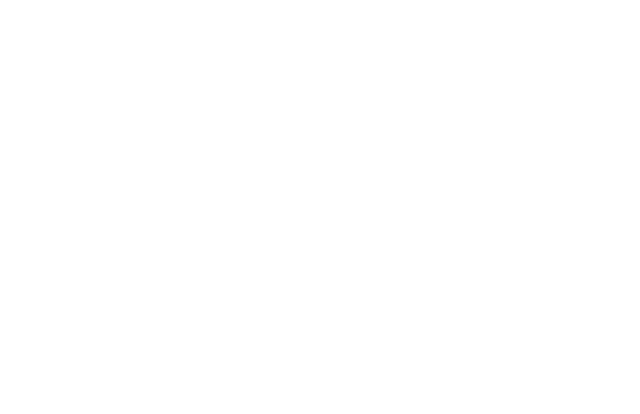
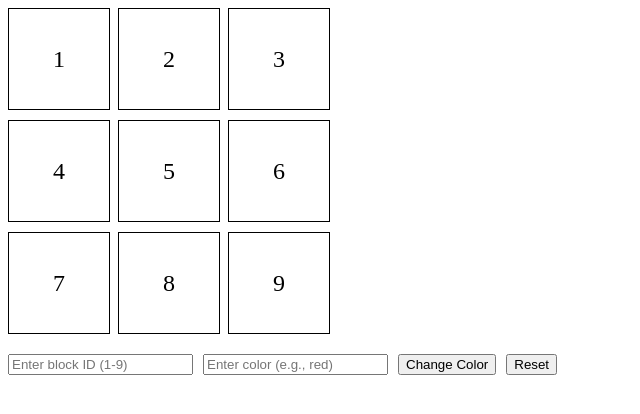
Before and after one commit to acciojob/Replit-Asian-Paints-jahnavi-gaur, a website: page main.html in a window 1280 px wide. Shown: the whole page, without its empty margins (0-640 px from the left). Drawn offline with Linux system fonts and the light colour scheme.

Commit message:
created a submission

```diff
--- a/main.html
+++ b/main.html
@@ -1,16 +1,32 @@
 <!DOCTYPE html>
+<html>
+<head>
+  <link rel="stylesheet" href="styles.css">
+</head>
+<body>
 
-<html>
+  <div id="grid-container">
+    <!-- Grid items with id from 1 to 9 -->
+    <div class="grid-item" id="1">1</div>
+    <div class="grid-item" id="2">2</div>
+    <div class="grid-item" id="3">3</div>
+    <div class="grid-item" id="4">4</div>
+    <div class="grid-item" id="5">5</div>
+    <div class="grid-item" id="6">6</div>
+    <div class="grid-item" id="7">7</div>
+    <div class="grid-item" id="8">8</div>
+    <div class="grid-item" id="9">9</div>
+  </div>
 
-<head>
-	<link rel="stylesheet" href="styles.css">
-</head>
+  <!-- Inputs and buttons -->
+  <div class="controls">
+    <input type="number" id="block_id" placeholder="Enter block ID (1-9)" />
+    <input type="text" id="colour_id" placeholder="Enter color (e.g., red)" />
+    <button id="change_button">Change Color</button>
+    <button id="Reset">Reset</button>
+  </div>
 
-<body>
-	<!-- the entire body must be written by student -->
-    <script type="text/javascript" src="./script.js">
-</script>
+  <script type="text/javascript" src="./script.js"></script>
 
 </body>
-
 </html>
--- a/script.js
+++ b/script.js
@@ -1 +1,25 @@
 //your JS code here. If required.
+const changeButton = document.getElementById('change_button');
+const resetButton = document.getElementById('Reset');
+
+changeButton.addEventListener('click', () => {
+  const blockId = document.getElementById('block_id').value;
+  const color = document.getElementById('colour_id').value;
+
+  // Reset all grid items
+  for (let i = 1; i <= 9; i++) {
+    document.getElementById(i.toString()).style.backgroundColor = 'transparent';
+  }
+
+  // Change color of the selected block if it exists
+  const selectedBlock = document.getElementById(blockId);
+  if (selectedBlock) {
+    selectedBlock.style.backgroundColor = color;
+  }
+});
+
+resetButton.addEventListener('click', () => {
+  for (let i = 1; i <= 9; i++) {
+    document.getElementById(i.toString()).style.backgroundColor = 'transparent';
+  }
+});
--- a/styles.css
+++ b/styles.css
@@ -1 +1,23 @@
 /*  your css code here. If applicable */
+#grid-container {
+  display: grid;
+  grid-template-columns: repeat(3, 100px);
+  grid-gap: 10px;
+  margin-bottom: 20px;
+}
+
+.grid-item {
+  width: 100px;
+  height: 100px;
+  background-color: transparent;
+  border: 1px solid #000;
+  display: flex;
+  align-items: center;
+  justify-content: center;
+  font-size: 24px;
+}
+
+.controls {
+  display: flex;
+  gap: 10px;
+}
```
